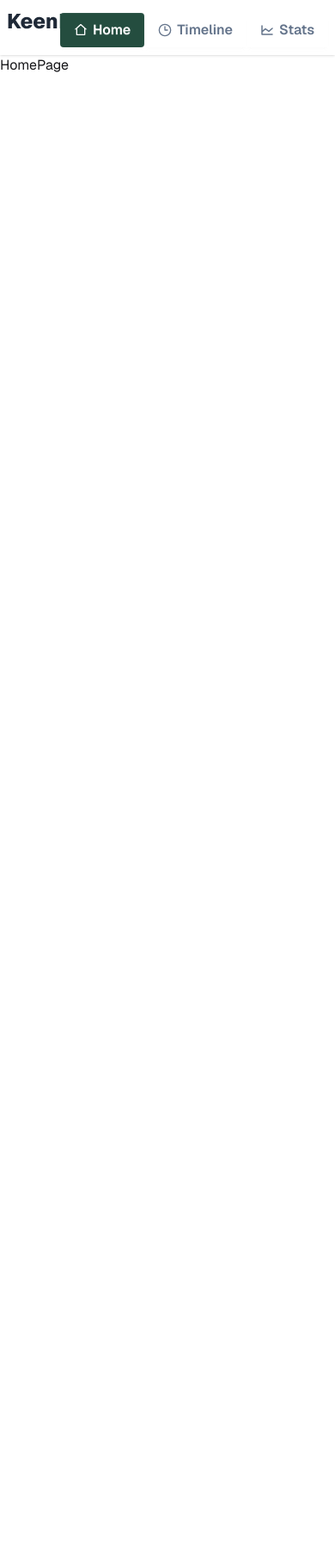
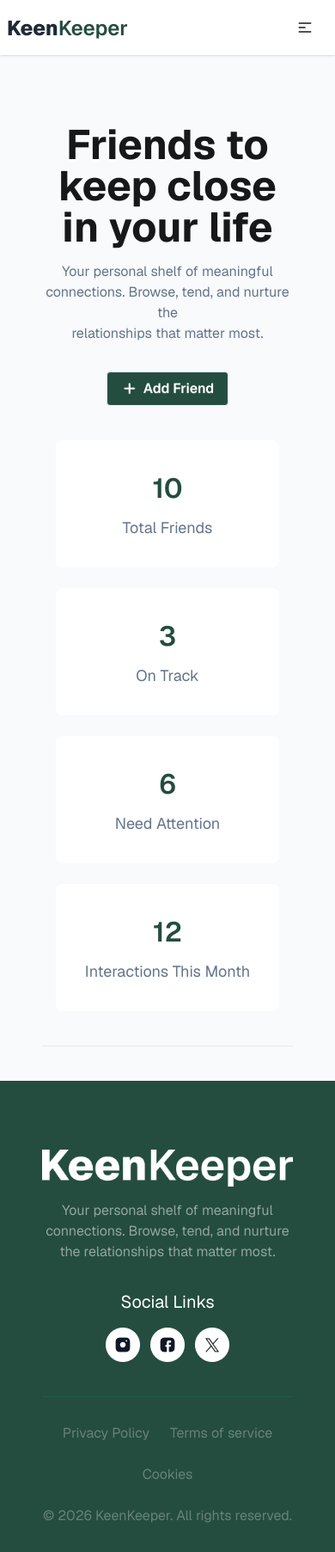
Before and after one commit to cseanwar/assignment7-keen-keeper, a React (Vite) app: page / in a window 390 px wide. Shown: the whole page at 86% size. Before the commit the page ends 844 px from the top, so only its background shows below. Built offline with nearby package versions, Linux system fonts and the light colour scheme.

Commit message:
Added footer, and responsive navbar

```diff
--- /dev/null
+++ b/src/components/homepage/Banner.jsx
@@ -0,0 +1,46 @@
+import React from "react";
+import { GoPlus } from "react-icons/go";
+
+const Banner = () => {
+  return (
+    <div className="bg-[#F8FAFC]">
+      <div className="w-9/12 mx-auto">
+
+        <div className="flex flex-col justify-center items-center text-center pt-20 pb-10">
+          <h1 className="font-bold text-5xl">Friends to keep close in your life</h1>
+          <p className="text-base text-[#64748B] pt-4 pb-8">
+            Your personal shelf of meaningful connections. Browse, tend, and
+            nurture the <br /> relationships that matter most.
+          </p>
+          <button className="btn bg-[#244D3F] text-[#FFFFFF] text-base font-semibold">
+            <GoPlus strokeWidth={1} className="text-xl" /> Add Friend
+          </button>
+        </div>
+
+        <div className="grid grid-cols-1 md:grid-cols-2 lg:grid-cols-4 gap-6 justify-items-center pb-10">
+            <div className="flex flex-col gap-2 w-65 justify-center items-center text-center p-8 rounded-lg bg-[#FFFFFF]">
+                <h4 className="text-[#244D3F] font-semibold text-[32px]">10</h4>
+                <p className="text-[#64748B] text-lg">Total Friends</p>
+            </div>
+            <div className="flex flex-col gap-2 w-65 justify-center items-center text-center p-8 rounded-lg bg-[#FFFFFF]">
+                <h4 className="text-[#244D3F] font-semibold text-[32px]">3</h4>
+                <p className="text-[#64748B] text-lg">On Track</p>
+            </div>
+            <div className="flex flex-col gap-2 w-65 justify-center items-center text-center p-8 rounded-lg bg-[#FFFFFF]">
+                <h4 className="text-[#244D3F] font-semibold text-[32px]">6</h4>
+                <p className="text-[#64748B] text-lg">Need Attention</p>
+            </div>
+            <div className="flex flex-col gap-2 w-65 justify-center items-center text-center p-8 rounded-lg bg-[#FFFFFF]">
+                <h4 className="text-[#244D3F] font-semibold text-[32px]">12</h4>
+                <p className="text-[#64748B] text-lg">Interactions This Month</p>
+            </div>
+        </div>
+
+        <div className="border-t border-[#E9E9E9] pb-10"></div>
+
+      </div>
+    </div>
+  );
+};
+
+export default Banner;
--- /dev/null
+++ b/src/components/shared/Footer/Footer.jsx
@@ -0,0 +1,45 @@
+import footerImg from "../../../assets/logo-xl.png";
+import instagramImg from "../../../assets/instagram.png";
+import facebookImg from "../../../assets/facebook.png";
+import twitterImg from "../../../assets/twitter.png";
+
+const Footer = () => {
+  return (
+    <div className="bg-[#244D3F]">
+      <div className="w-9/12 mx-auto pt-20">
+        <div className="flex flex-col gap-4 justify-center items-center text-center pb-10">
+          <img src={footerImg} alt="" />
+          <p className="text-[#FFFFFF80] text-base pb-4">
+            Your personal shelf of meaningful connections. Browse, tend, and
+            nurture the relationships that matter most.
+          </p>
+          <div className="flex flex-col gap-4 justify-center items-center">
+            <h4 className="text-[#FFFFFF] text-xl">Social Links</h4>
+            <div className="flex gap-3">
+              <div className="h-10 w-10 rounded-full">
+                <img src={instagramImg} alt="Instagram icon" />
+              </div>
+              <div className="h-10 w-10 rounded-full">
+                <img src={facebookImg} alt="Facebook icon" />
+              </div>
+              <div className="h-10 w-10 rounded-full">
+                <img src={twitterImg} alt="Twitter icon" />
+              </div>
+            </div>
+          </div>
+        </div>
+        <div className="border-t border-[#1A886240]"></div>
+        <div className="flex flex-col md:flex-row justify-between items-center text-center md:text-left py-7.5 gap-6 md:gap-0">
+            <p className="text-[#FAFAFA50] text-base order-2 md:order-1">© 2026 KeenKeeper. All rights reserved.</p>
+            <div className="flex flex-wrap justify-center gap-6 md:gap-10 text-[#FAFAFA50] text-base order-1 md:order-2">
+                <p>Privacy Policy</p>
+                <p>Terms of service</p>
+                <p>Cookies</p>
+            </div>
+        </div>
+      </div>
+    </div>
+  );
+};
+
+export default Footer;
--- a/src/components/shared/Navbar/Navbar.jsx
+++ b/src/components/shared/Navbar/Navbar.jsx
@@ -7,21 +7,21 @@ import { NavLink } from "react-router";
 const Navbar = () => {
   return (
     <div className="navbar bg-base-100 shadow-sm">
-      <div className="container mx-auto">
+      <div className="container mx-auto flex justify-between items-center">
         <div className="navbar-start">
           <img src={logo} alt="" />
         </div>
 
-        <div className="navbar-end">
+        <div className="navbar-end hidden lg:flex">
           <a>
             <NavLink
               to={"/"}
               className={({ isActive }) =>
-                `btn font-semibold text-base border-0 ${isActive ? "text-[#FFFFFF] bg-[#244D3F]" : "bg-[#FFFFFF] text-[#64748B]"}`
+                `btn text-base border-0 ${isActive ? "text-[#FFFFFF] bg-[#244D3F]" : "bg-[#FFFFFF] text-[#64748B]"}`
               }
             >
-              <RiHome2Line />
-              Home
+              <RiHome2Line className="text-xl" />
+              <span className="font-semibold">Home</span>
             </NavLink>
           </a>
 
@@ -29,11 +29,11 @@ const Navbar = () => {
             <NavLink
               to={"/timeline"}
               className={({ isActive }) =>
-                `btn font-semibold text-base border-0 ${isActive ? "text-[#FFFFFF] bg-[#244D3F]" : "bg-[#FFFFFF] text-[#64748B]"}`
+                `btn text-base border-0 ${isActive ? "text-[#FFFFFF] bg-[#244D3F]" : "bg-[#FFFFFF] text-[#64748B]"}`
               }
             >
-              <LuClock3 />
-              Timeline
+              <LuClock3 className="text-xl" />
+              <span className="font-semibold">Timeline</span>
             </NavLink>
           </a>
 
@@ -41,14 +41,47 @@ const Navbar = () => {
             <NavLink
               to={"/stats"}
               className={({ isActive }) =>
-                `btn font-semibold text-base border-0 ${isActive ? "text-[#FFFFFF] bg-[#244D3F]" : "bg-[#FFFFFF] text-[#64748B]"}`
+                `btn text-base border-0 ${isActive ? "text-[#FFFFFF] bg-[#244D3F]" : "bg-[#FFFFFF] text-[#64748B]"}`
               }
             >
-              <PiChartLineBold />
-              Stats
+              <PiChartLineBold className="text-xl" />
+              <span className="font-semibold">Stats</span>
             </NavLink>
           </a>
         </div>
+        <div className="dropdown dropdown-bottom dropdown-end lg:hidden">
+            <div tabIndex={0} role="button" className="btn btn-ghost">
+              <svg
+                xmlns="http://www.w3.org/2000/svg"
+                className="h-5 w-5"
+                fill="none"
+                viewBox="0 0 24 24"
+                stroke="currentColor"
+              >
+                {" "}
+                <path
+                  strokeLinecap="round"
+                  strokeLinejoin="round"
+                  strokeWidth="2"
+                  d="M4 6h16M4 12h8m-8 6h16"
+                />{" "}
+              </svg>
+            </div>
+            <ul
+              tabIndex="-1"
+              className="menu menu-sm dropdown-content bg-base-100 rounded-box z-1 mt-3 w-52 p-2 shadow"
+            >
+              <li>
+                <NavLink to={"/"}>Home</NavLink>
+              </li>
+              <li>
+                <NavLink to={"/timeline"}>Timeline</NavLink>
+              </li>
+              <li>
+                <NavLink to={"/stats"}>Stats</NavLink>
+              </li>
+            </ul>
+          </div>
       </div>
     </div>
   );
--- a/src/layout/MainLayout.jsx
+++ b/src/layout/MainLayout.jsx
@@ -1,12 +1,14 @@
 import React from 'react';
 import Navbar from '../components/shared/Navbar/Navbar';
 import { Outlet } from 'react-router';
+import Footer from '../components/shared/Footer/Footer';
 
 const MainLayout = () => {
     return (
         <div>
             <Navbar />
             <Outlet />
+            <Footer />
         </div>
     );
 };
--- a/src/pages/Homepage/Homepage.jsx
+++ b/src/pages/Homepage/Homepage.jsx
@@ -1,9 +1,10 @@
 import React from 'react';
+import Banner from '../../components/homepage/Banner';
 
 const Homepage = () => {
     return (
         <div>
-            HomePage
+            <Banner />
         </div>
     );
 };
```
